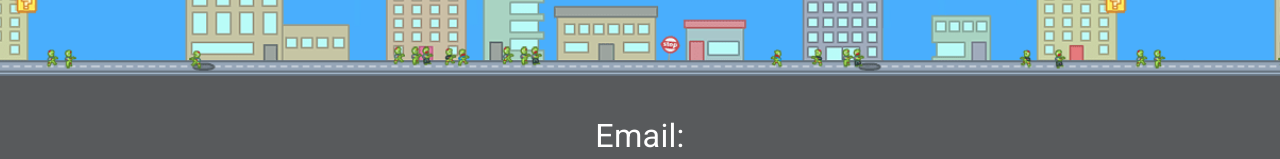
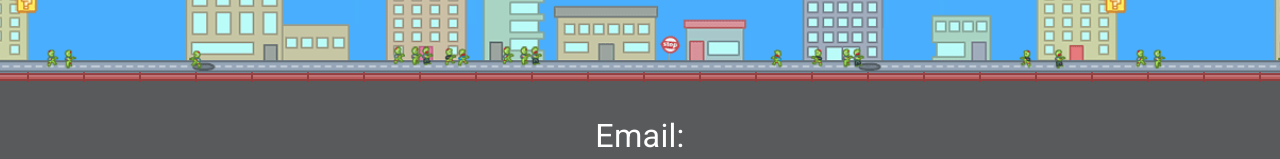
Before and after one commit to Grindhead/Portfolio, a React (Create React App) app: page / in a window 1280 px wide. Shown: the part 580-739 px from the top of the page. Built offline with nearby package versions, Linux system fonts and the light colour scheme; no server answers; the database is empty.

Commit message:
added bars to footer

```diff
--- a/src/App/Components/Footer/Footer.tsx
+++ b/src/App/Components/Footer/Footer.tsx
@@ -7,6 +7,7 @@ export default function Footer() {
     <footer>
       <Box>
         <div className="houses" />
+        <div className="bars" />
         <div className="footer-content">
           <Typography variant="h4">Email: </Typography>
           <Link to="mailto:craigbeswetherick@gmail.com">
```
